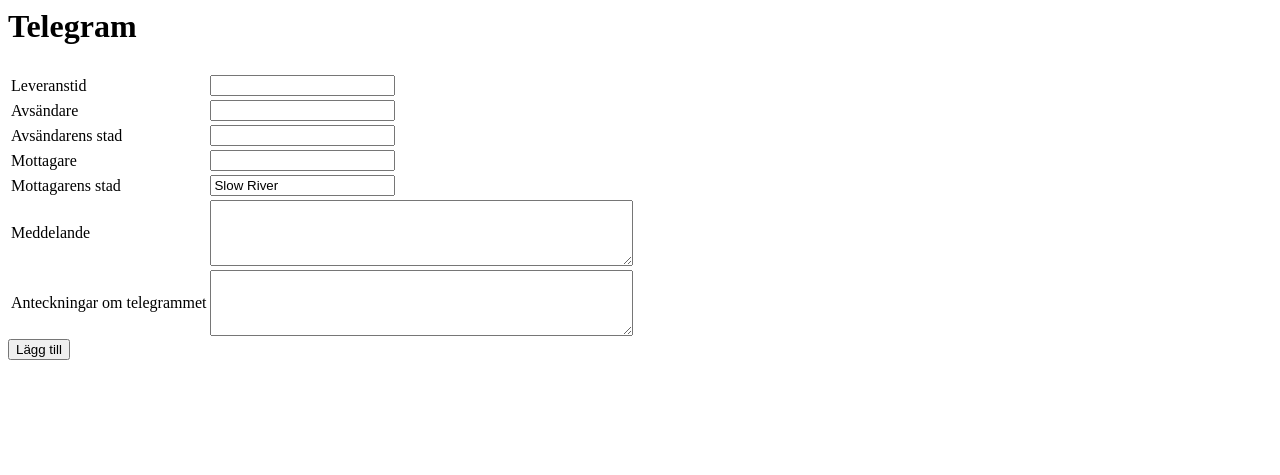
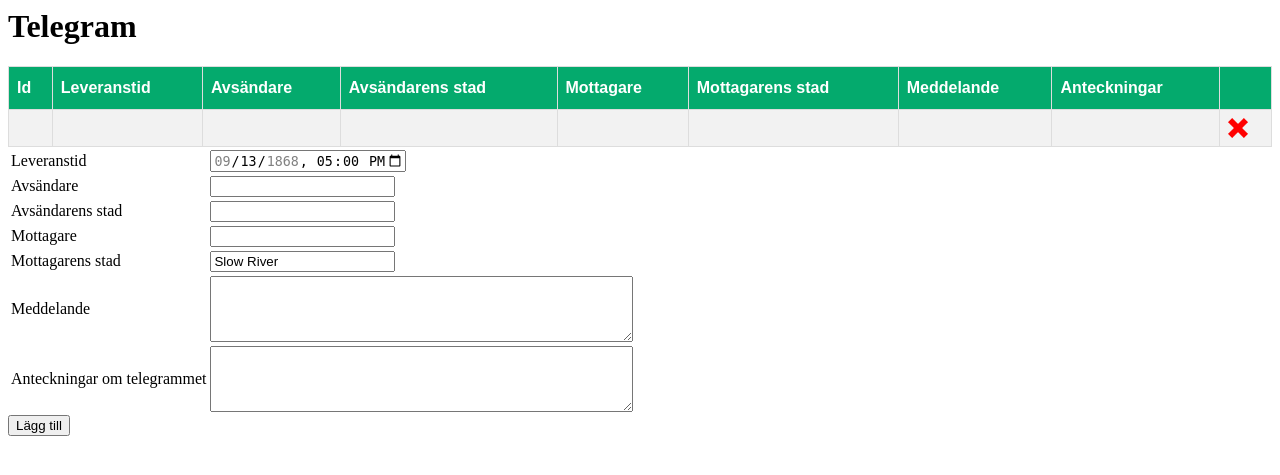
Before and after one commit to walderik/DMH, a PHP site: page /telegram_admin.php in a window 1280 px wide. Shown: the top 475 px of the page. Run offline with PHP 8.4, Linux system fonts and the light colour scheme; tables that the repository leaves empty or names only in its code hold one stand-in row (values such as "Sample post"); data that the repository does not hold is empty.

Commit message:
Vidareutveckling av telegram

```diff
--- /dev/null
+++ b/TODO.txt
@@ -0,0 +1 @@
+Lajvdatumen ska ligga i LARPs tabellen och läsas av telegram_admin.php.
--- /dev/null
+++ b/includes/admin_system.css
@@ -0,0 +1,24 @@
+@charset "ISO-8859-1";
+
+#telegrams {
+  font-family: Arial, Helvetica, sans-serif;
+  border-collapse: collapse;
+  width: 100%;
+}
+
+#telegrams td, #telegrams th {
+  border: 1px solid #ddd;
+  padding: 8px;
+}
+
+#telegrams tr:nth-child(even){background-color: #f2f2f2;}
+
+#telegrams tr:hover {background-color: #ddd;}
+
+#telegrams th {
+  padding-top: 12px;
+  padding-bottom: 12px;
+  text-align: left;
+  background-color: #04AA6D;
+  color: white;
+}
--- a/telegram_admin.php
+++ b/telegram_admin.php
@@ -7,14 +7,13 @@
 <head>
 <meta http-equiv="Content-Type" content="text/html; charset=UTF-8">
 <title>Administration av telegram</title>
+<link rel="stylesheet" href="includes/admin_system.css">
+
 </head>
     <body>
 
 <?php
     if ($_SERVER["REQUEST_METHOD"] == "POST") {
-    // collect value of input field
-    $name = $_POST['delivery_time'];
-    echo "Lägger till telegram";
 
     $stmt = $conn->prepare("INSERT INTO telegrams (Deliverytime, Sender, SenderCity, Reciever, RecieverCity, Message, OrganizerNotes) VALUES (?, ?, ?, ?, ?, ?, ?)");
     $stmt->bind_param("sssssss", $deliverytime, $sender, $sendercity, $reciever, $recievercity, $message, $notes);
@@ -29,7 +28,6 @@
     $notes = $_POST['notes'];
     $stmt->execute();
 
-    echo $name;
     }
 
 
@@ -39,13 +37,14 @@
 
     <h1>Telegram</h1>
     <?php
-    echo  "<table>";
-    $sql = "SELECT * FROM telegrams;";
+
+    $sql = "SELECT * FROM telegrams ORDER BY Deliverytime;";
     $result = mysqli_query($conn, $sql);
     $resultCheck = mysqli_num_rows($result);
 
     if ($resultCheck > 0) {
-
+        echo  "<table id='telegrams'>";
+        echo "<tr><th>Id</td><th>Leveranstid</th><th>Avsändare</th><th>Avsändarens stad</th><th>Mottagare</th><th>Mottagarens stad</th><th>Meddelande</th><th>Anteckningar</th><th></th></tr>";
         while ($row = mysqli_fetch_assoc($result)) {
             echo  "<tr>";
             echo "<td>" . $row['Id'] . "</td>";
@@ -54,13 +53,14 @@
             echo "<td>" . $row['SenderCity'] . "</td>";
             echo "<td>" . $row['Reciever'] . "</td>";
             echo "<td>" . $row['RecieverCity'] . "</td>";
-            echo "<td>" . $row['Message'] . "</td>";
-            echo "<td>" . $row['OrganizerNotes'] . "</td>";
-
+            echo "<td>" . str_replace("\n", "<br>", $row['Message']) . "</td>";
+            echo "<td>" . str_replace("\n", "<br>", $row['OrganizerNotes']) . "</td>";
+            echo "<td>" . "<img src='images/remove-icon-hi.png' width='20' alt='Radera'>" . "</td>";
             echo  "</tr>";
         }
+        echo "</table>";
     }
-    echo "</table>";
+
 
 	?>
 
@@ -68,7 +68,9 @@
 	<table>
 		<tr>
 			<td><label for="delivery_time">Leveranstid</label></td>
-			<td><input type="text" id="delivery_time" name="delivery_time" required></td>
+			<td><input type="datetime-local" id="delivery_time"
+       name="delivery_time" value="1868-09-13T17:00"
+       min="1868-09-13T17:00" max="1868-09-15T13:00" required></td>
 		</tr>
 		<tr>
 			<td><label for="sender">Avsändare</label></td>
```
Also changed, not shown: images/remove-icon-hi.png (added), 5 other files.
